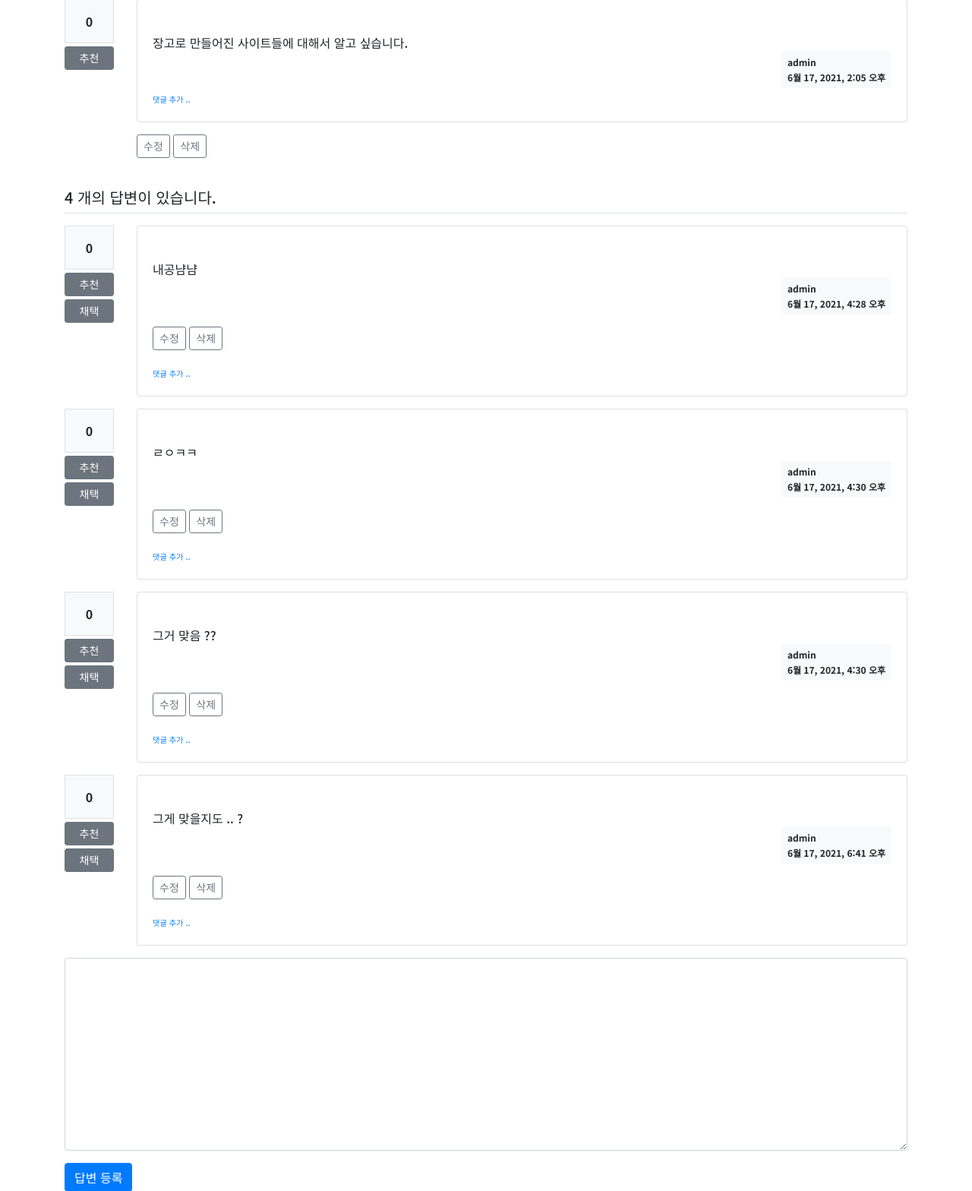
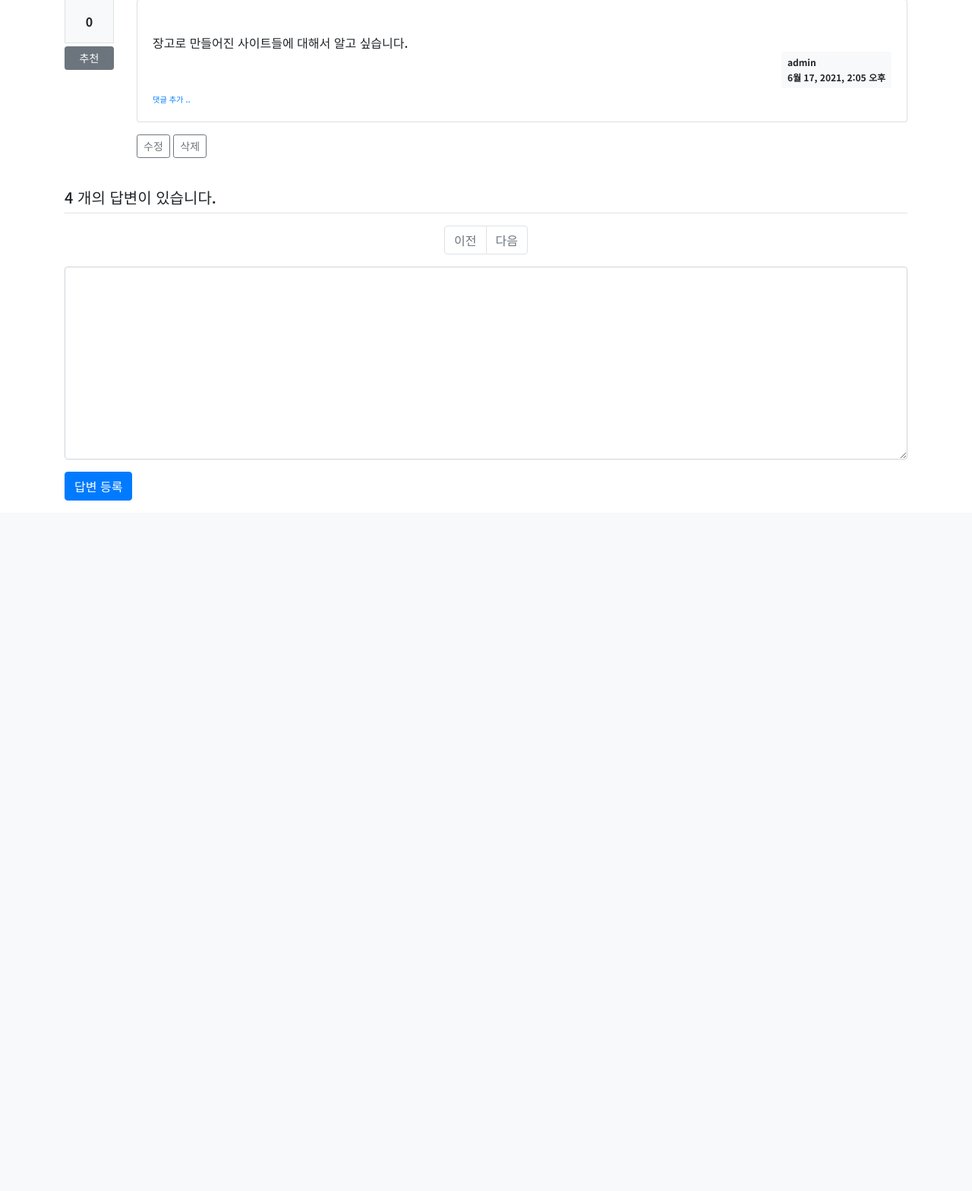
Before and after one commit to nbalance97/DjangoProject, a Django app: page /pybo/answer/create/3/ in a window 1280 px wide. Shown: the part 148-1716 px from the top of the page at 76% size. After the commit the page ends 807 px from the top, so only its background shows below. Run offline with Django 3.2, Linux system fonts and the light colour scheme; a user stored in the database is signed in; data comes from the database, SQL or seed files in the repository; both versions use the stored data as it was after the commit; data that the repository does not hold is empty; some libraries are stand-ins or nearby versions.

Commit message:
답변 기능 페이지네이션

```diff
--- a/pybo/views/question_views.py
+++ b/pybo/views/question_views.py
@@ -37,6 +37,8 @@
             question = form.save(commit=False)
             question.author = request.user
             question.modify_date = timezone.now()
+            if request.FILES.get('image') != None:
+                question.image = request.FILES['image']
             question.save()
             return redirect('pybo:detail', question_id=question.id)
     else:
--- a/templates/pybo/question_detail.html
+++ b/templates/pybo/question_detail.html
@@ -41,7 +41,7 @@
             <div class="card">
                 <div class="card-body">
                     <div class="card-text" style="white-space: pre-line;">
-                        {{ question.content|safe}}
+                        {{question.content|safe}}
                     </div>
                     <div class="d-flex justify-content-end">
                         {% if question.modify_date %}
@@ -101,7 +101,8 @@
     <h5 class="border-bottom my-3 py-2">
         {{question.answer_set.count}} 개의 답변이 있습니다.
     </h5>
-    {% for answer in question.answer_set.all %}
+
+    {% for answer in answer_list.object_list %}
     <div class="row my-3">
         <div class="col-1">
             <div class="bg-light text-center p-3 border font-weight-bolder mb-1">
@@ -121,7 +122,7 @@
                     </div>
                     {% endif %}
                     <div class="card-text" style="white-space: pre-line;">
-                        {{ answer.content }}
+                        {{ answer.content|safe }}
                     </div>
                     <div class="d-flex justify-content-end">
                         {% if answer.modify_date %}
@@ -135,14 +136,6 @@
                             <div>{{ answer.create_date }}</div>
                         </div>
                     </div>
-                    {% if request.user == answer.author %}
-                    <div class="my-3">
-                        <a href="{% url 'pybo:answer_modify' answer.id %}" class="btn btn-sm btn-outline-secondary">
-                            수정
-                        </a>
-                        <a href="{% url 'pybo:answer_delete' answer.id %}" class="delete btn btn-sm btn-outline-secondary">삭제</a>
-                    </div>
-                    {% endif %}
                     {% if answer.comment_set.count > 0 %}
                     <div class="mt-3">
                         {% for comment in answer.comment_set.all %}
@@ -167,10 +160,58 @@
                     </div>
                 </div>
             </div>
+            {% if request.user == answer.author %}
+                <div class="my-3">
+                    <a href="{% url 'pybo:answer_modify' answer.id %}" class="btn btn-sm btn-outline-secondary">
+                        수정
+                    </a>
+                    <a href="{% url 'pybo:answer_delete' answer.id %}" class="delete btn btn-sm btn-outline-secondary">삭제</a>
+                </div>
+            {% endif %}
         </div>
     </div>
+    {% endfor %}
 
-    {% endfor %}
+    <!-- pagination -->
+    <ul class="pagination justify-content-center">
+        {% if answer_list.has_previous %}
+            <li class="page-item">
+                <a class="page-link" href="?page={{answer_list.previous_page_number}}">이전</a>
+            </li>
+        {% else %}
+            <li class="page-item disabled">
+                <a class="page-link" tabindex="-1" aria-disabled="true" href="#">이전</a>
+            </li>
+        {% endif %}
+
+        {% for page_number in answer_list.paginator.page_range %}
+        {% if page_number >= answer_list.number|add:-3 and page_number <= answer_list.number|add:3 %}
+            {% if page_number == answer_list.number %} <!-- 현재 페이지인 경우 다르게 표시 -->
+            <li class="page-item active" aria-current="page">
+                <a class="page-link" href="?page={{ page_number }}">
+                    {{ page_number }}
+                </a>
+            </li>
+            {% else %}
+            <li class="page-item">
+                <a class="page-link" href="?page={{page_number}}">
+                    {{ page_number }}
+                </a>
+            </li>
+            {% endif %}
+        {% endif %}
+        {% endfor %}
+
+        {% if question_list.has_next %}
+        <li class="page-item">
+            <a class="page-link" href="?page={{ answer_list.next_page_number }}">다음</a>
+        </li>
+        {% else %}
+        <li class="page-item disabled">
+            <a class="page-link" tabindex="-1" aria-disabled="true" href="#">다음</a>
+        </li>
+        {% endif %}
+    </ul>
 
     <form action="{% url 'pybo:answer_create' question.id %}" method = "post" class="my-3">
         {% csrf_token %}
--- a/templates/pybo/question_form.html
+++ b/templates/pybo/question_form.html
@@ -30,7 +30,7 @@
             </div>
             <div class="form-group">
                 <label for="content">내용</label>
-                <textarea class="form-control" name="content" id="content" rows="10">{{ form.content.value|default_if_none:'' }}</textarea>
+                <textarea class="form-control" name="content" id="content" rows="100">{{ form.content.value|default_if_none:'' }}</textarea>
             </div>
             <div class="form-group">
                 <label for="image">이미지</label>
@@ -45,7 +45,9 @@
 {% block script %}
     <script type="text/javascript">
         $(document).ready(function() {
-            $("#content").summernote();
+            $("#content").summernote({
+                height: '300px',
+            });
         })
     </script>
 {% endblock script %}
--- a/templates/pybo/question_list.html
+++ b/templates/pybo/question_list.html
@@ -59,6 +59,7 @@
 
         </tbody>
     </table>
+
     <ul class="pagination justify-content-center">
         {% if question_list.has_previous %}
         <li class="page-item">
```
Also changed, not shown: pybo/views/base_views.py (+8 -2 lines), templates/pybo/answer_form.html (+17 -0 lines), db.sqlite3, upload_media/Question_media/2c896535434f84814e8a182b55abaa56.jpg (added), upload_media/Question_media/2c896535434f84814e8a182b55abaa56_coWun4e.jpg (added), upload_media/Question_media/5e819d650bfe4.jpg (added), upload_media/Question_media/90323441_659798351244600_5687066256486694912_n.jpg (added).
